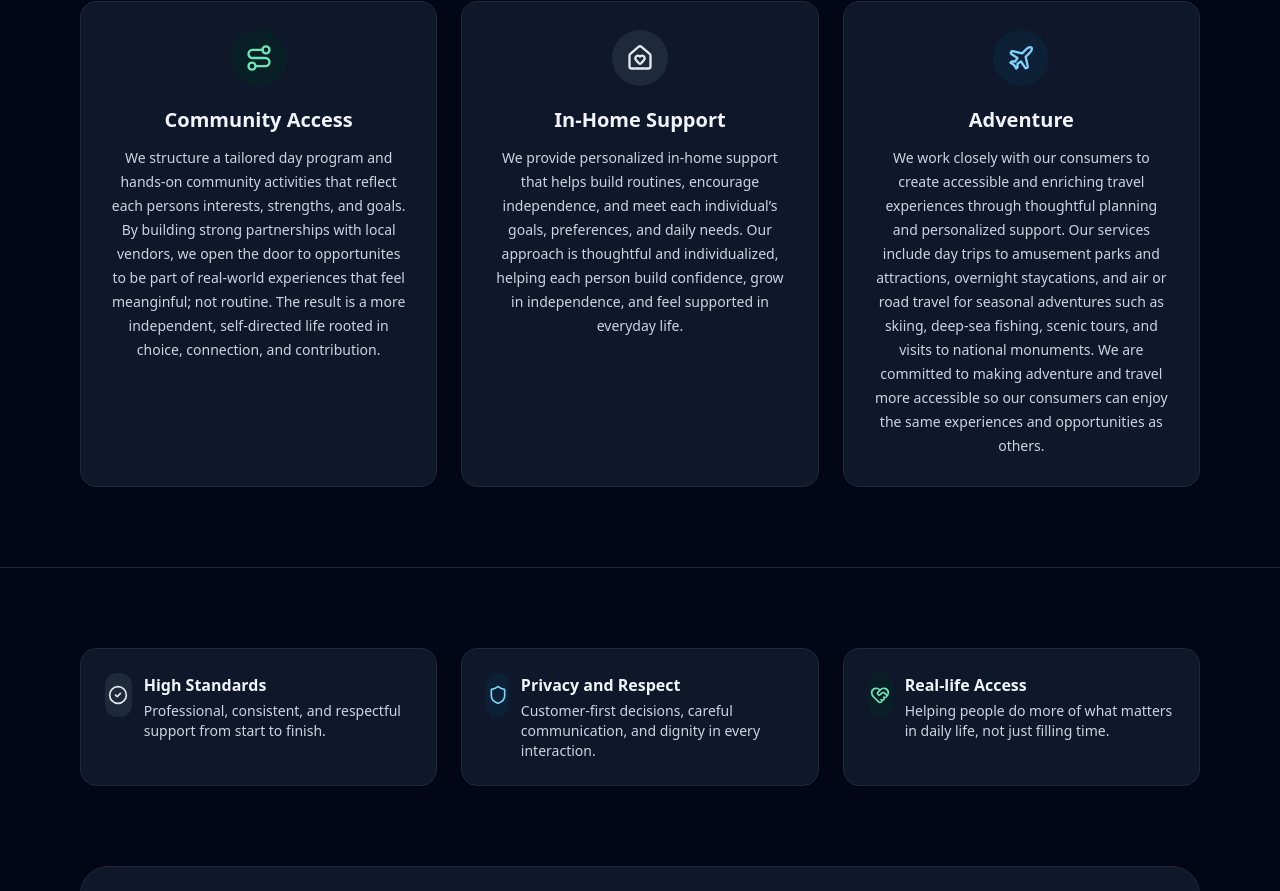
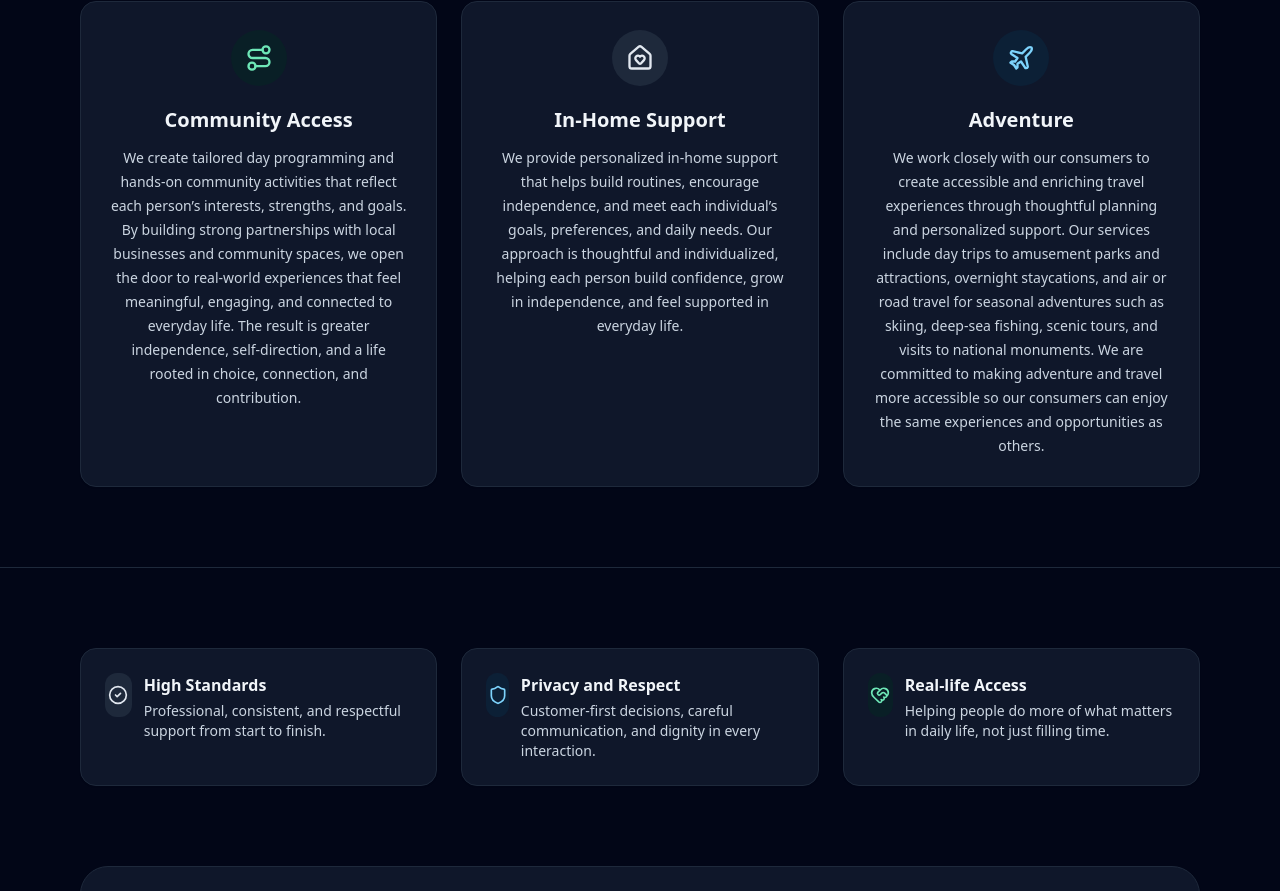
Before and after one commit to RCHERD07/true-north-rising, a React (Vite) app: page / in a window 1280 px wide. Shown: the part 2463-3354 px from the top of the page. Built offline with nearby package versions, Linux system fonts and the light colour scheme.

Commit message:
Modified community access section

```diff
--- a/src/TrueNorthLanding.tsx
+++ b/src/TrueNorthLanding.tsx
@@ -691,10 +691,10 @@ export default function TrueNorthLanding() {
                   </div>
                   <h3 className="mt-5 text-xl font-semibold text-slate-900 dark:text-slate-100">Community Access</h3>
                   <p className="mt-3 text-sm leading-6 text-slate-600 dark:text-slate-300">
-                    We structure a tailored day program and hands-on community activities that reflect each persons interests,
-                    strengths, and goals. By building strong partnerships with local vendors, we open the door to
-                    opportunites to be part of real-world experiences that feel meanginful; not routine. The result is a
-                    more independent, self-directed life rooted in choice, connection, and contribution.
+                    We create tailored day programming and hands-on community activities that reflect each person’s interests,
+                    strengths, and goals. By building strong partnerships with local businesses and community spaces, we open
+                    the door to real-world experiences that feel meaningful, engaging, and connected to everyday life. The
+                    result is greater independence, self-direction, and a life rooted in choice, connection, and contribution.
                   </p>
                 </CardContent>
               </Card>
```
